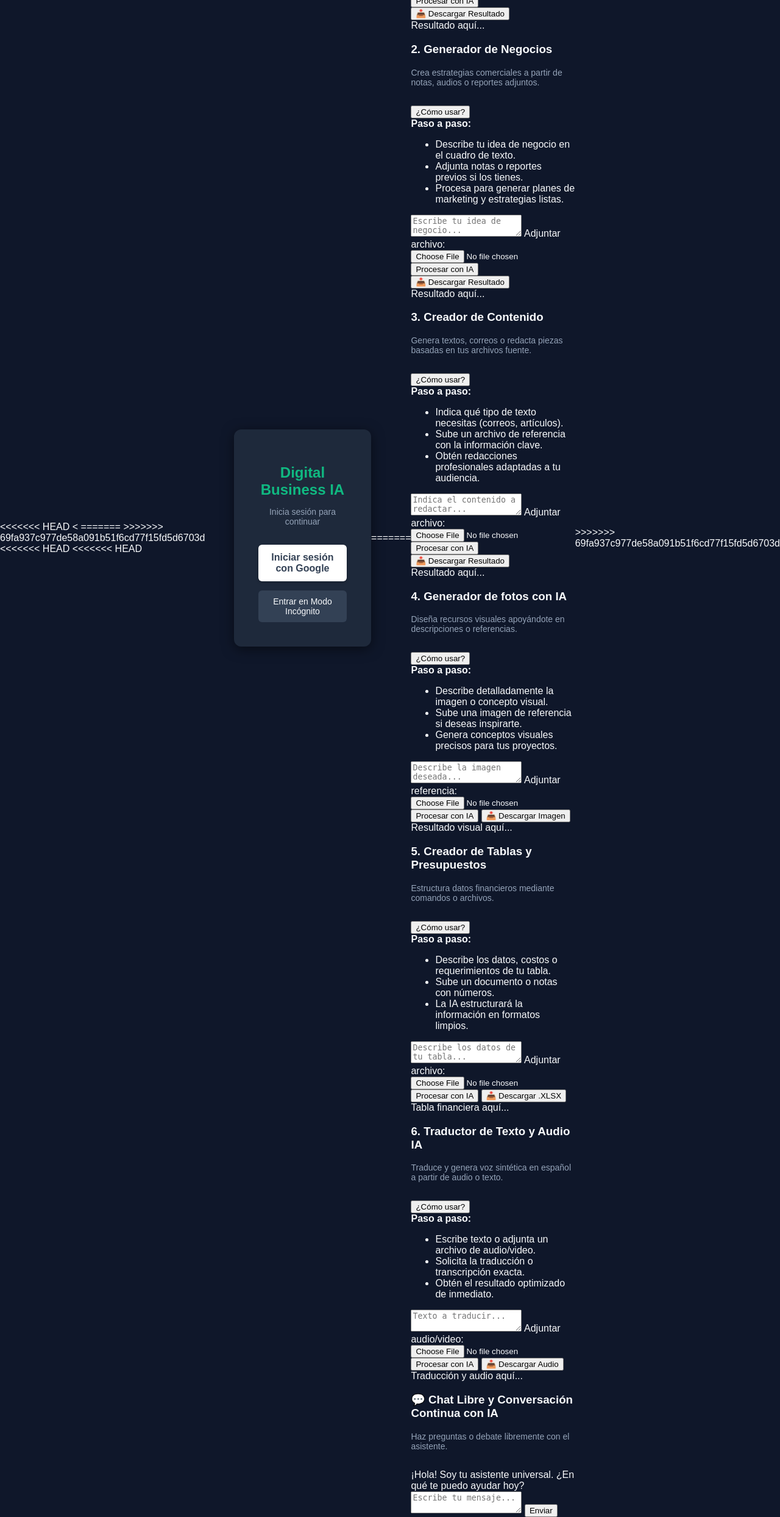
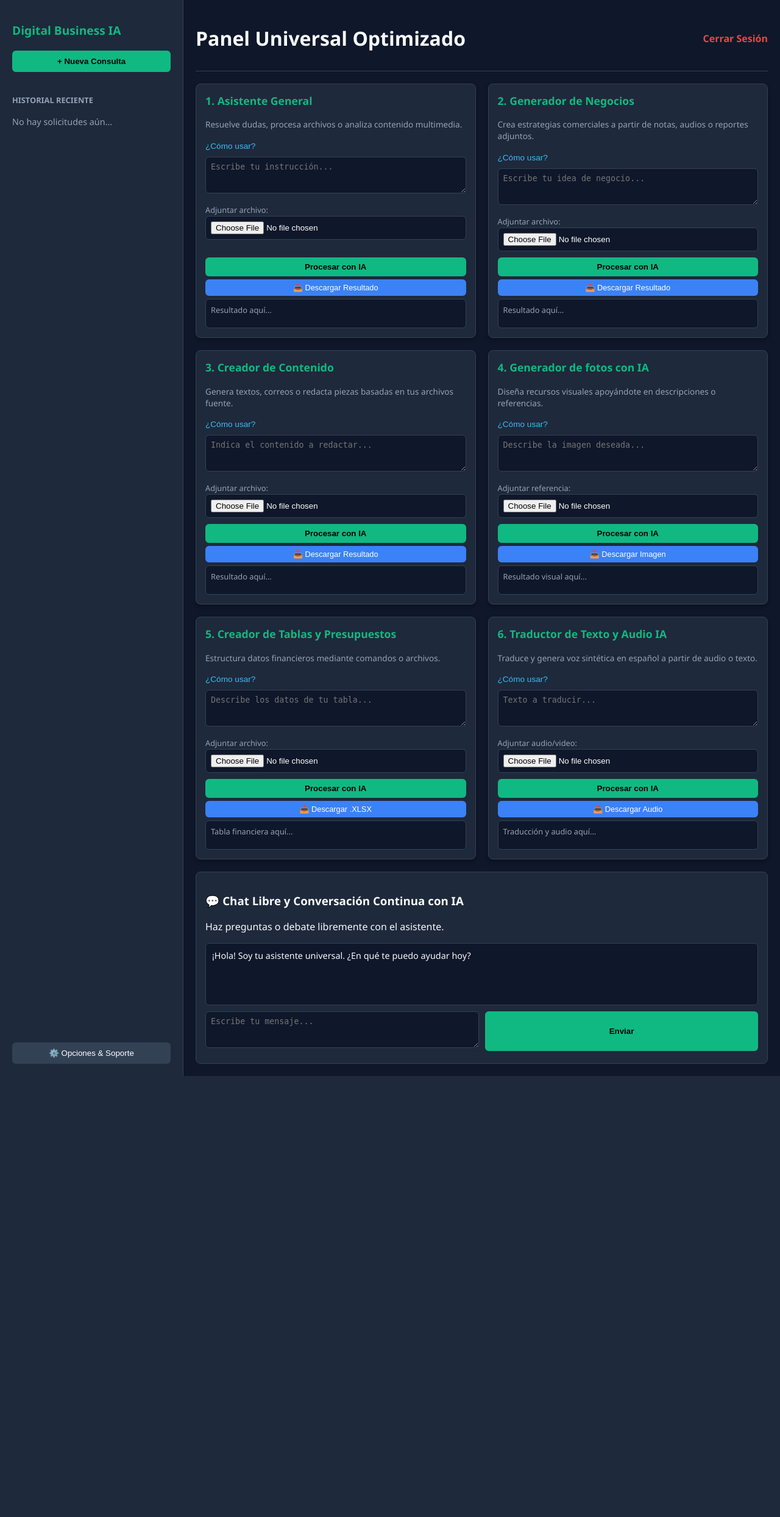
Before and after one commit to juandavidlopezinfante-art/app-wed, a Flask app: template templates/dashboard.html in a window 1280 px wide. Shown: the whole page at 61% size. After the commit the page ends 1764 px from the top, so only its background shows below. Run offline with Flask 3, Linux system fonts and the light colour scheme; the template is opened without the code that fills it, so the values that code supplies are empty.

Commit message:
Update dashboard.html

```diff
--- a/templates/dashboard.html
+++ b/templates/dashboard.html
@@ -1,55 +1,8 @@
-<<<<<<< HEAD
-<<!DOCTYPE html>
-=======
 <!DOCTYPE html>
->>>>>>> 69fa937c977de58a091b51f6cd77f15fd5d6703d
 <html lang="es">
 <head>
     <meta charset="UTF-8">
     <meta name="viewport" content="width=device-width, initial-scale=1.0">
-<<<<<<< HEAD
-    <title>Digital Business IA - Inicio</title>
-    <style>
-        body {
-            font-family: Arial, sans-serif;
-            background-color: #0f172a;
-            color: #f8fafc;
-            display: flex;
-            justify-content: center;
-            align-items: center;
-            height: 100vh;
-            margin: 0;
-        }
-        .login-card {
-            background-color: #1e293b;
-            padding: 40px;
-            border-radius: 12px;
-            box-shadow: 0 4px 20px rgba(0,0,0,0.5);
-            text-align: center;
-            width: 320px;
-        }
-        h1 { font-size: 24px; margin-bottom: 10px; color: #10b981; }
-        p { color: #94a3b8; font-size: 14px; margin-bottom: 30px; }
-        .btn-google {
-            background-color: #ffffff;
-            color: #334155;
-            padding: 12px;
-            border-radius: 6px;
-            text-decoration: none;
-            display: block;
-            font-weight: bold;
-            margin-bottom: 15px;
-            box-shadow: 0 2px 5px rgba(0,0,0,0.2);
-        }
-        .btn-incognito {
-            background-color: #334155;
-            color: #f8fafc;
-            padding: 10px;
-            border-radius: 6px;
-            text-decoration: none;
-            display: block;
-            font-size: 14px;
-=======
     <title>Digital Business IA - Dashboard Universal</title>
     <style>
         :root {
@@ -292,25 +245,10 @@
             padding: 8px;
             border-radius: 6px;
             cursor: pointer;
->>>>>>> 69fa937c977de58a091b51f6cd77f15fd5d6703d
         }
     </style>
 </head>
 <body>
-<<<<<<< HEAD
-    <div class="login-card">
-        <h1>Digital Business IA</h1>
-        <p>Inicia sesión para continuar</p>
-
-        <!-- Botón de Google Auth -->
-        <a href="/login" class="btn-google">Iniciar sesión con Google</a>
-
-        <!-- Acceso en Modo Incognito -->
-        <a href="/dashboard" class="btn-incognito">Entrar en Modo Incógnito</a>
-    </div>
-</body>
-</html>
-=======
     <div class="dashboard-container">
         <!-- Barra Lateral -->
         <aside class="sidebar">
@@ -602,4 +540,3 @@
     </script>
 </body>
 </html>
->>>>>>> 69fa937c977de58a091b51f6cd77f15fd5d6703d
```
